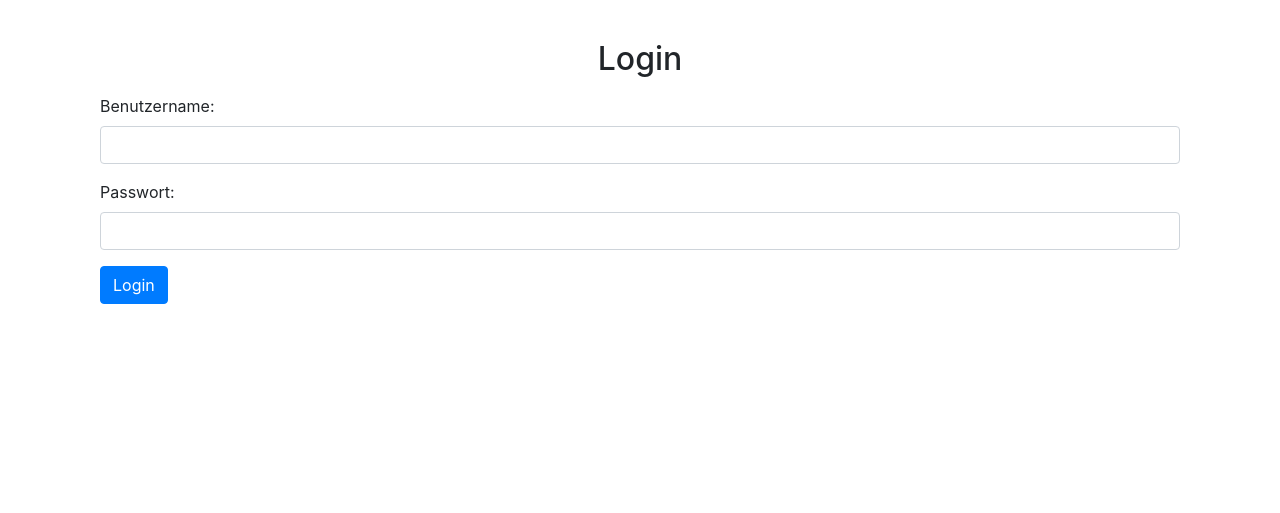
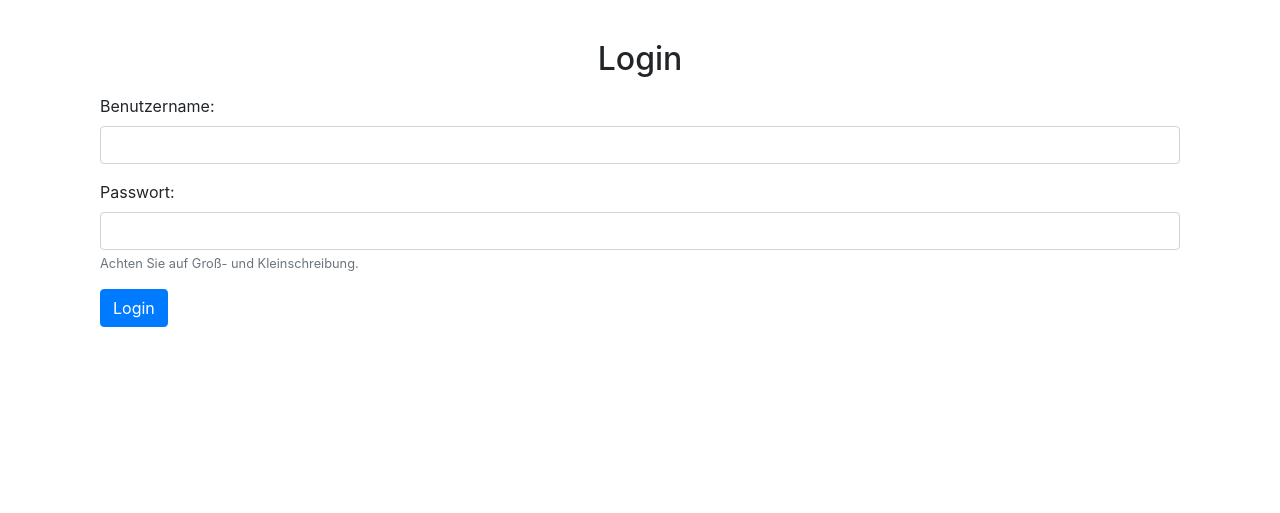
Before and after one commit to goodguyerik/RAG-Server-PAL, a Python web app: template templates/login.html in a window 1280 px wide. Shown: the part 58-571 px from the top of the page. Run offline with Jinja, Linux system fonts and the light colour scheme; the template is opened without the code that fills it, so the values that code supplies are empty; some libraries are stand-ins or nearby versions.

Commit message:
add hint about case sensitivity

```diff
--- a/app.py
+++ b/app.py
@@ -326,7 +326,6 @@ def video_player(filename):
 def serve_pdf(filename):
     return send_from_directory("data", filename)
 
-
 @app.route('/video/<path:filename>')
 @login_required
 def serve_video(filename):
--- a/templates/login.html
+++ b/templates/login.html
@@ -10,6 +10,7 @@
     <div class="form-group">
       <label for="password">Passwort:</label>
       <input type="password" class="form-control" id="password" name="password" required>
+      <small class="form-text text-muted">Achten Sie auf Groß- und Kleinschreibung.</small>
     </div>
     <button type="submit" class="btn btn-primary">Login</button>
   </form>
```
